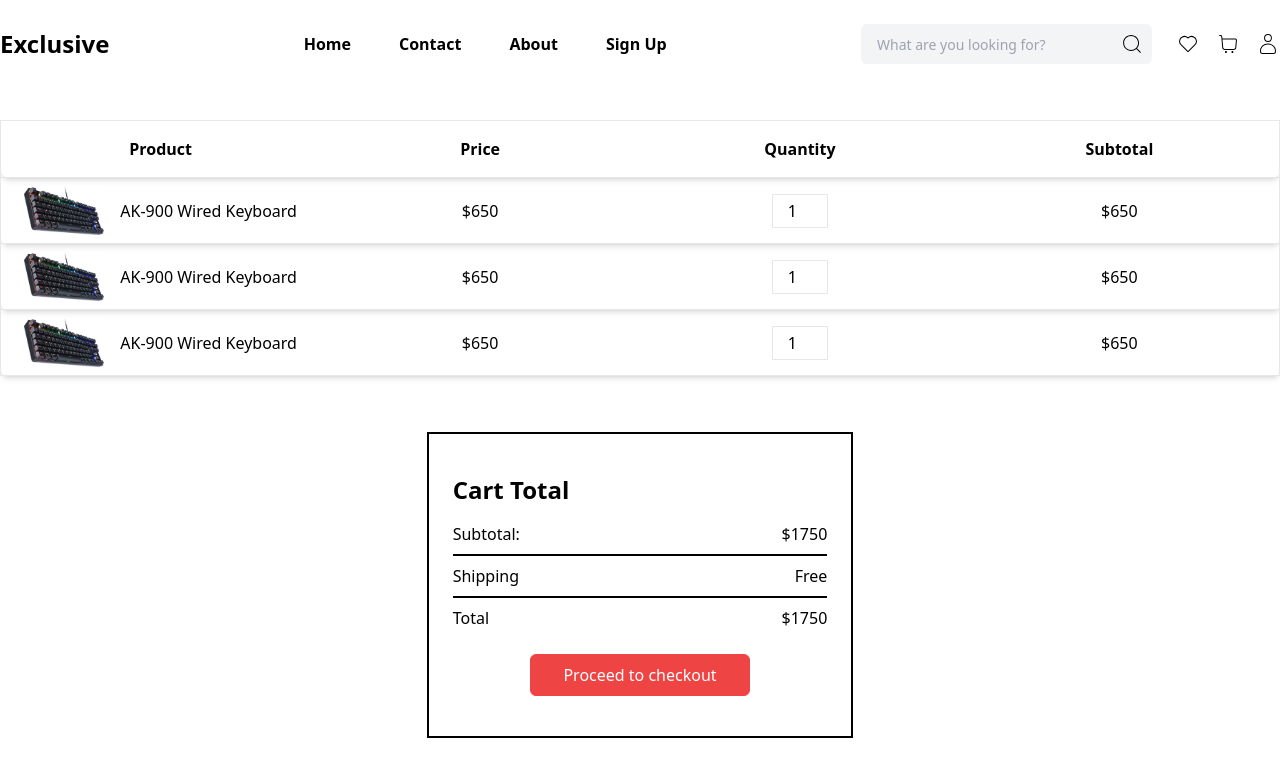
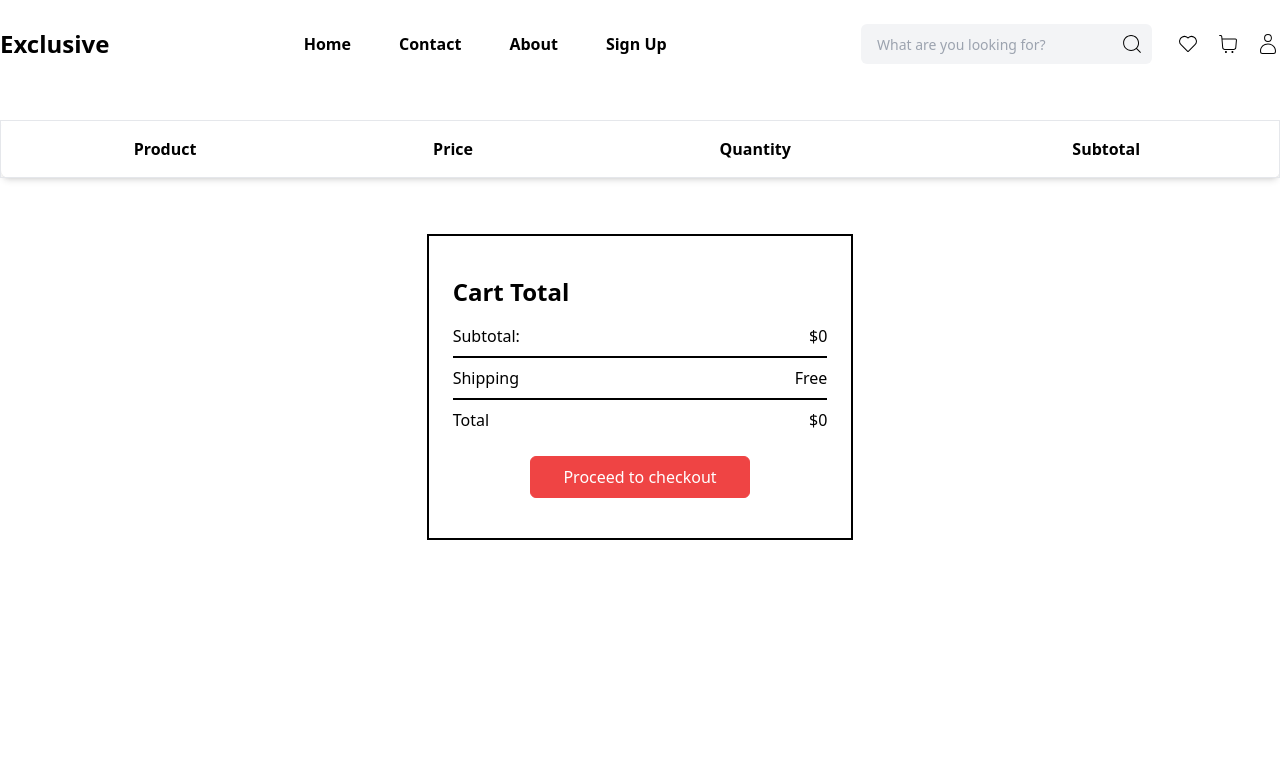
Before and after one commit to ricareiter/exclusive, a Next.js app: page /cart in a window 1280 px wide. Shown: the top 776 px of the page. Built offline with nearby package versions, Linux system fonts and the light colour scheme.

Commit message:
add redux for state management

```diff
--- /dev/null
+++ b/app/Providers.js
@@ -0,0 +1,9 @@
+"use client";
+import { store } from "./redux/store";
+import { Provider } from "react-redux";
+
+const Providers = ({ children }) => {
+  return <Provider store={store}>{children}</Provider>;
+};
+
+export default Providers;
--- a/app/cart/page.tsx
+++ b/app/cart/page.tsx
@@ -1,9 +1,12 @@
-import React from "react";
+"use client";
 import keyboardImage from "@/public/images/AK-900 Wired Keyboard.jpg";
 import CartItem from "@/components/CartItem";
 import CartTotal from "@/components/CartTotal";
+import { useSelector } from "react-redux";
 
 const page = () => {
+  const products = useSelector((state) => state.cart);
+
   return (
     <div className="container mx-auto mt-14">
       <table className="w-full">
@@ -16,11 +19,20 @@ const page = () => {
           </tr>
         </thead>
         <tbody>
-          <CartItem
+          {products.map((product) => (
+            <CartItem
+              key={product.productName}
+              productImage={keyboardImage}
+              productName={product.productName}
+              productQuantity={product.productQuantity}
+              productPrice={product.productPrice}
+            />
+          ))}
+          {/* <CartItem
             productImage={keyboardImage}
-            productName="AK-900 Wired Keyboard"
-            productQuantity={1}
-            productPrice={650}
+            productName={productName}
+            productQuantity={productQuantity}
+            productPrice={productPrice}
           />
           <CartItem
             productImage={keyboardImage}
@@ -33,7 +45,7 @@ const page = () => {
             productName="AK-900 Wired Keyboard"
             productQuantity={1}
             productPrice={650}
-          />
+          /> */}
         </tbody>
       </table>
       <CartTotal />
--- a/app/layout.tsx
+++ b/app/layout.tsx
@@ -1,6 +1,7 @@
 import type { Metadata } from "next";
 import localFont from "next/font/local";
 import "./globals.css";
+import Providers from "./Providers";
 import Navbar from "@/components/Navbar";
 
 const geistSans = localFont({
@@ -30,7 +31,7 @@ export default function RootLayout({
         className={`${geistSans.variable} ${geistMono.variable} antialiased`}
       >
         <Navbar />
-        {children}
+        <Providers>{children}</Providers>
       </body>
     </html>
   );
--- /dev/null
+++ b/app/redux/store.js
@@ -0,0 +1,8 @@
+import { configureStore } from "@reduxjs/toolkit";
+import cartReducer from "@/lib/cartSlice";
+
+export const store = configureStore({
+  reducer: {
+    cart: cartReducer,
+  },
+});
--- a/components/BestSellingProducts.tsx
+++ b/components/BestSellingProducts.tsx
@@ -1,5 +1,6 @@
 import ProductCard from "./ProductCard";
 import keyboardImage from "@/public/images/AK-900 Wired Keyboard.jpg";
+import mouseImage from "@/public/images/Mouse Exbom MS G280.jpg";
 
 const BestSellingProducts = () => {
   return (
@@ -18,10 +19,10 @@ const BestSellingProducts = () => {
           productReviews={65}
         />
         <ProductCard
-          productName="AK-900 Wired Keyboard"
-          productPrice={260}
-          productImage={keyboardImage}
-          productReviews={65}
+          productName="Mouse Exbom MS G280"
+          productPrice={120}
+          productImage={mouseImage}
+          productReviews={38}
         />
         <ProductCard
           productName="AK-900 Wired Keyboard"
--- a/components/CartTotal.tsx
+++ b/components/CartTotal.tsx
@@ -1,12 +1,26 @@
-import React from "react";
+"use client";
+import { useEffect, useState } from "react";
+import { useSelector } from "react-redux";
 
 const CartTotal = () => {
+  const products = useSelector((state) => state.cart);
+  const [totalCartValue, setTotalCartValue] = useState(0);
+  const shippingValue = 0;
+
+  useEffect(() => {
+    const total = products.reduce((total, product) => {
+      return total + product.productPrice;
+    }, 0);
+
+    setTotalCartValue(total);
+  }, [products]);
+
   return (
     <div className="w-1/3 mt-14 mb-8 border-2 border-black mx-auto px-6 py-10">
       <h4 className="font-semibold text-2xl mb-4">Cart Total</h4>
       <div className="flex items-center justify-between">
         <p>Subtotal:</p>
-        <p>$1750</p>
+        <p>${totalCartValue}</p>
       </div>
       <hr className="border border-black mt-2 mb-2" />
       <div className="flex items-center justify-between">
@@ -16,7 +30,7 @@ const CartTotal = () => {
       <hr className="border border-black mt-2 mb-2" />
       <div className="flex items-center justify-between">
         <p>Total</p>
-        <p>$1750</p>
+        <p>${totalCartValue + shippingValue}</p>
       </div>
       <div className="text-center">
         <button className="text-white bg-red-500 border border-red-500 px-8 py-2 rounded-md mt-6 hover:cursor-pointer hover:text-red-500 hover:bg-white">
--- a/components/Navbar.tsx
+++ b/components/Navbar.tsx
@@ -1,17 +1,22 @@
+import Link from "next/link";
 import { CiSearch, CiHeart, CiUser, CiShoppingCart } from "react-icons/ci";
 
 const Navbar = () => {
   return (
     <div className="container mx-auto mt-6 mb-8">
       <div className="flex justify-between items-center">
+        <Link href="/">
           <div>
             <h3 className="font-bold text-2xl">Exclusive</h3>
           </div>
+        </Link>
         <div>
           <ul className="flex space-x-12">
+            <Link href="/">
               <li className="font-semibold hover: cursor-pointer hover:underline underline-offset-4">
                 Home
               </li>
+            </Link>
             <li className="font-semibold hover: cursor-pointer hover:underline underline-offset-4">
               Contact
             </li>
@@ -36,7 +41,9 @@ const Navbar = () => {
           </div>
           <div className="flex items-center space-x-4 ml-6">
             <CiHeart className="w-6 h-6 hover:cursor-pointer" />
+            <Link href="/cart">
               <CiShoppingCart className="w-6 h-6 hover:cursor-pointer" />
+            </Link>
             <CiUser className="w-6 h-6 hover:cursor-pointer" />
           </div>
         </div>
--- a/components/ProductCard.tsx
+++ b/components/ProductCard.tsx
@@ -1,3 +1,6 @@
+"use client";
+import { useDispatch } from "react-redux";
+import { addProduct } from "@/lib/cartSlice";
 import Image, { StaticImageData } from "next/image";
 import { IoMdStar } from "react-icons/io";
 
@@ -14,8 +17,20 @@ const ProductCard = ({
   productImage,
   productReviews,
 }: Props) => {
+  const dispatch = useDispatch();
+
   return (
-    <div>
+    <div
+      onClick={() =>
+        dispatch(
+          addProduct({
+            productName: productName,
+            productPrice: productPrice,
+            productReviews: productReviews,
+          })
+        )
+      }
+    >
       <div className="relative w-64 h-48 flex flex-col items-center justify-center bg-slate-100 rounded-md group group-hover: cursor-pointer">
         <Image src={productImage} alt="" className="w-40 mix-blend-multiply" />
         <div className="absolute hidden bottom-0 bg-black w-full text-center px-4 py-2 rounded-b-md group-hover:block">
--- /dev/null
+++ b/lib/cartSlice.js
@@ -0,0 +1,26 @@
+import { createSlice } from "@reduxjs/toolkit";
+
+const initialState = [];
+
+export const cartSlice = createSlice({
+  name: "cart",
+  initialState,
+  reducers: {
+    addProduct: (state, action) => {
+      const { productName, productPrice, productReviews } = action.payload;
+      const productQuantity = 1;
+      return [
+        ...state,
+        {
+          productName,
+          productPrice,
+          productReviews,
+          productQuantity,
+        },
+      ];
+    },
+  },
+});
+
+export const { addProduct } = cartSlice.actions;
+export default cartSlice.reducer;
--- a/package.json
+++ b/package.json
@@ -9,10 +9,12 @@
     "lint": "next lint"
   },
   "dependencies": {
+    "@reduxjs/toolkit": "^2.4.0",
     "next": "15.0.3",
     "react": "19.0.0-rc-66855b96-20241106",
     "react-dom": "19.0.0-rc-66855b96-20241106",
-    "react-icons": "^5.3.0"
+    "react-icons": "^5.3.0",
+    "react-redux": "^9.1.2"
   },
   "devDependencies": {
     "@types/node": "^20",
```
Also changed, not shown: public/images/Mouse Exbom MS G280.jpg (added), 1 other file (tests, documents, lock files or other folders). Lines whose indentation alone changed are shown as unchanged.
